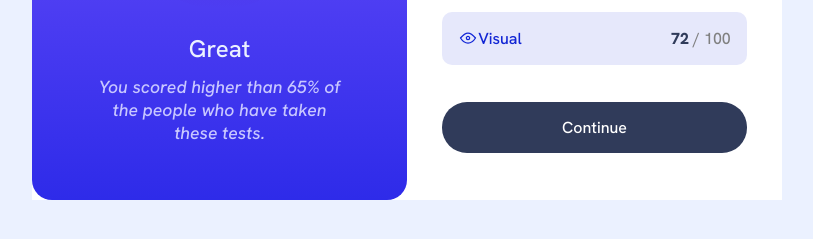
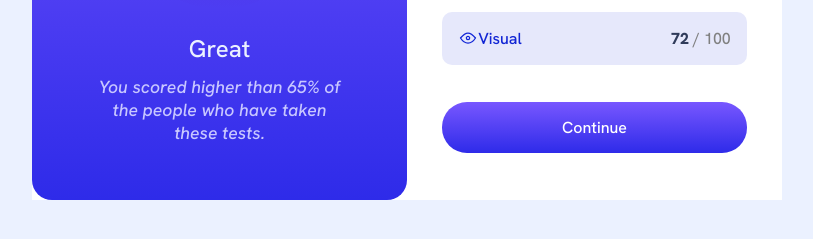
Before and after one commit to CristianBarrios983/results-summary-component, a plain HTML site: page index.html in a window 1280 px wide. In both pictures the pointer is over the link "Continue". Shown: the part 435-674 px from the top of the page, without its empty margins (233-1046 px from the left). Drawn offline with Linux system fonts and the light colour scheme.

Commit message:
Update styles.css

```diff
--- a/assets/css/styles.css
+++ b/assets/css/styles.css
@@ -165,6 +165,10 @@ body{
     margin-top: .5rem;
 }
 
+.summary__cta:hover{
+    background: linear-gradient(#7857ff,#2e2be9);
+}
+
 
 @media (min-width:719px){
     body{
```
